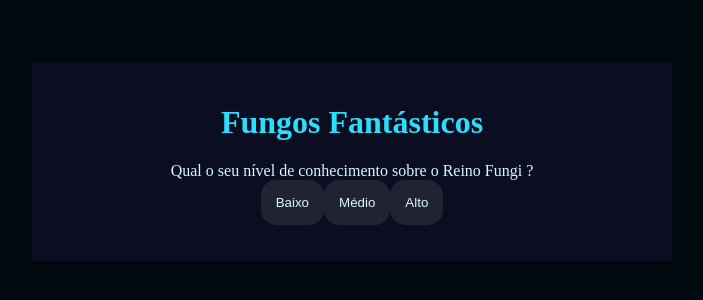
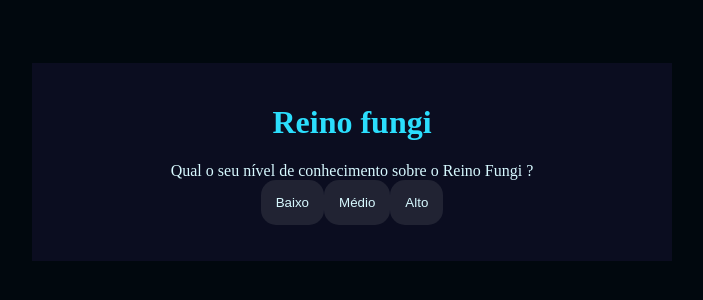
Before and after one commit to raianahanna17/Miss-o-sobre-IA, a plain HTML site: page index.html in a window 1280 px wide. Shown: the part 246-546 px from the top of the page, without its empty margins (288-991 px from the left). Drawn offline with Linux system fonts and the light colour scheme.

Commit message:
Update index.html

```diff
--- a/index.html
+++ b/index.html
@@ -8,7 +8,7 @@
     <title>Fungos Fantásticos</title>
     <body>
       <div class="caixa-principal">
-        <h1> Fungos Fantásticos</h1>
+        <h1> Reino fungi</h1>
         <div class="caixa-perguntas"></div>
         <div class="caixa-alternativas"></div>
         <div class="cixa-resultado">
```
